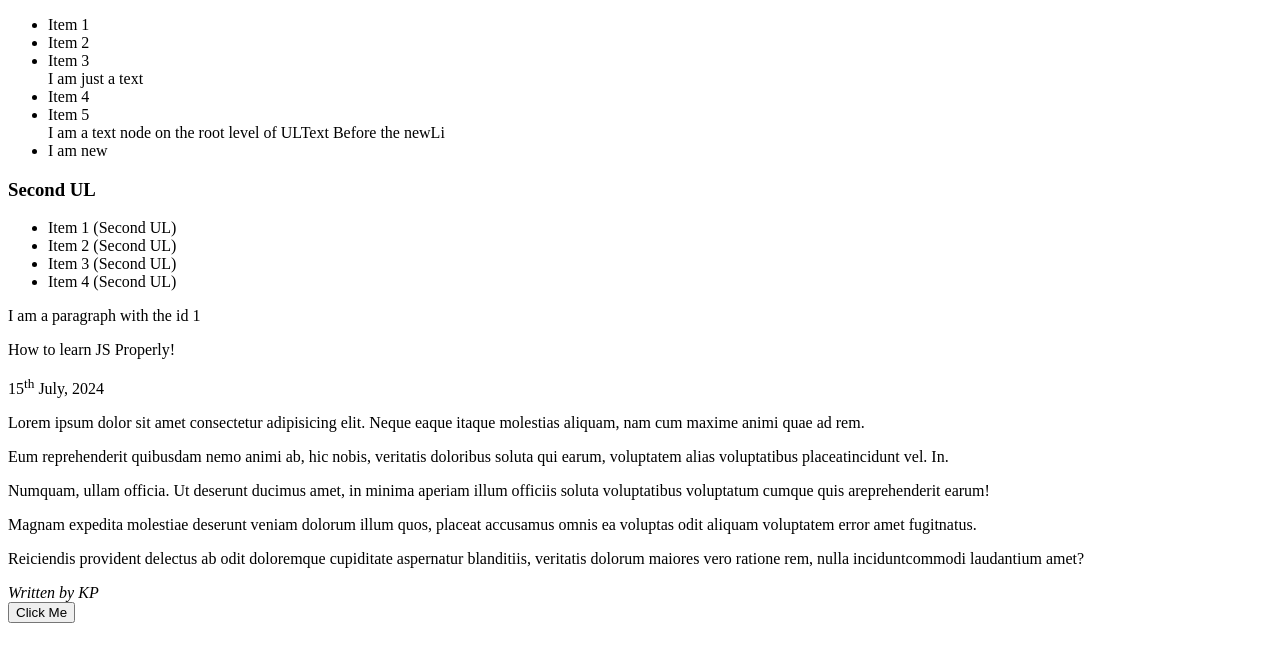
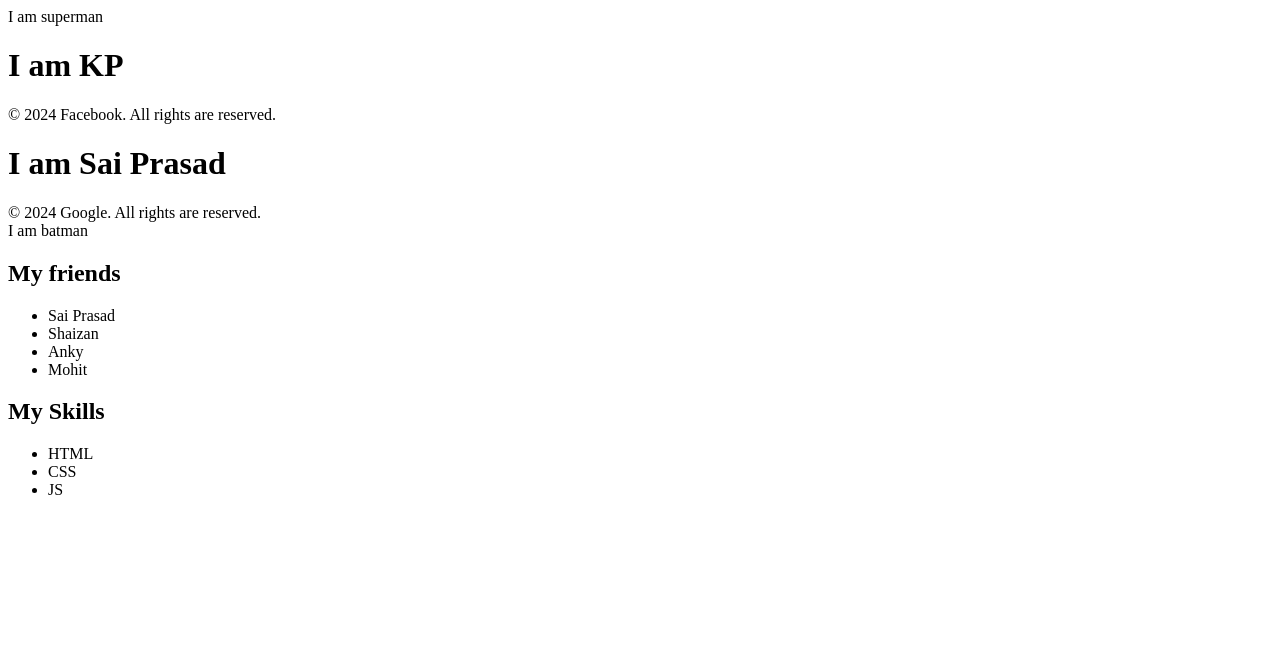
Before and after one commit to kpwebdev/teaching-js, a plain HTML site: page index.html in a window 1280 px wide. Drawn offline with Linux system fonts and the light colour scheme.

Commit message:
created our own react-dom library

```diff
--- /dev/null
+++ b/10.react.js
@@ -0,0 +1,105 @@
+import ReactDom from "./libs/react-dom.js";
+
+// components
+import header from "./components/header.js";
+import hero from "./components/hero.js";
+import footer from "./components/footer.js";
+import list from "./components/list.js";
+
+const root = ReactDom.createRoot(document.getElementById("root"));
+
+const friends = ["Sai Prasad", "Shaizan", "Anky", "Mohit"];
+const skills = ["HTML", "CSS", "JS"];
+
+root.render(
+  hero("I am superman"),
+  header("I am KP"),
+  footer("&copy; 2024 Facebook. All rights are reserved."),
+  header("I am Sai Prasad"),
+  footer("&copy; 2024 Google. All rights are reserved."),
+  hero("I am batman"),
+  list("My friends", friends),
+  list("My Skills", skills)
+);
+
+// root.render(
+//   (function hero(heroTextContent) {
+//     const heroSection = document.createElement("section");
+//     heroSection.innerHTML = heroTextContent;
+
+//     return heroSection;
+//   })("I am superman"),
+//   (function header(headerText) {
+//     const h1 = document.createElement("h1");
+//     h1.innerHTML = headerText;
+
+//     return h1;
+//   })("I am KP"),
+//   (function footer(footerTextContent) {
+//     const footerElement = document.createElement("footer");
+//     footerElement.innerHTML = footerTextContent;
+
+//     return footerElement;
+//   })("&copy; 2024 Facebook. All rights are reserved."),
+//   (function header(headerText) {
+//     const h1 = document.createElement("h1");
+//     h1.innerHTML = headerText;
+
+//     return h1;
+//   })("I am Sai Prasad"),
+//   (function footer(footerTextContent) {
+//     const footerElement = document.createElement("footer");
+//     footerElement.innerHTML = footerTextContent;
+
+//     return footerElement;
+//   })("&copy; 2024 Google. All rights are reserved."),
+//   (function hero(heroTextContent) {
+//     const heroSection = document.createElement("section");
+//     heroSection.innerHTML = heroTextContent;
+
+//     return heroSection;
+//   })("I am batman"),
+//   // list("My friends", friends),
+//   (function list(listHeading, itemArray) {
+//     const h2AndUlVirtualDom = document.createDocumentFragment();
+
+//     const h2 = document.createElement("h2");
+//     h2.innerHTML = listHeading;
+
+//     const ul = document.createElement("ul");
+//     const ulVirtualDOM = document.createDocumentFragment();
+
+//     itemArray.forEach((item) => {
+//       const li = document.createElement("li");
+//       li.innerHTML = item;
+
+//       ulVirtualDOM.appendChild(li);
+//     });
+
+//     ul.appendChild(ulVirtualDOM);
+
+//     h2AndUlVirtualDom.append(h2, ul);
+//     return h2AndUlVirtualDom;
+//   })("My friends", friends),
+//   (function list(listHeading, itemArray) {
+//     const h2AndUlVirtualDom = document.createDocumentFragment();
+
+//     const h2 = document.createElement("h2");
+//     h2.innerHTML = listHeading;
+
+//     const ul = document.createElement("ul");
+//     const ulVirtualDOM = document.createDocumentFragment();
+
+//     itemArray.forEach((item) => {
+//       const li = document.createElement("li");
+//       li.innerHTML = item;
+
+//       ulVirtualDOM.appendChild(li);
+//     });
+
+//     ul.appendChild(ulVirtualDOM);
+
+//     h2AndUlVirtualDom.append(h2, ul);
+//     return h2AndUlVirtualDom;
+//   })("My Skills", skills)
+// );
--- /dev/null
+++ b/components/footer.js
@@ -0,0 +1,8 @@
+function footer(footerTextContent) {
+  const footerElement = document.createElement("footer");
+  footerElement.innerHTML = footerTextContent;
+
+  return footerElement;
+}
+
+export default footer;
--- /dev/null
+++ b/components/header.js
@@ -0,0 +1,8 @@
+function header(headerText) {
+  const h1 = document.createElement("h1");
+  h1.innerHTML = headerText;
+
+  return h1;
+}
+
+export default header;
--- /dev/null
+++ b/components/hero.js
@@ -0,0 +1,8 @@
+function hero(heroTextContent) {
+  const heroSection = document.createElement("section");
+  heroSection.innerHTML = heroTextContent;
+
+  return heroSection;
+}
+
+export default hero;
--- /dev/null
+++ b/components/list.js
@@ -0,0 +1,23 @@
+function list(listHeading, itemArray) {
+  const h2AndUlVirtualDom = document.createDocumentFragment();
+
+  const h2 = document.createElement("h2");
+  h2.innerHTML = listHeading;
+
+  const ul = document.createElement("ul");
+  const ulVirtualDOM = document.createDocumentFragment();
+
+  itemArray.forEach((item) => {
+    const li = document.createElement("li");
+    li.innerHTML = item;
+
+    ulVirtualDOM.appendChild(li);
+  });
+
+  ul.appendChild(ulVirtualDOM);
+
+  h2AndUlVirtualDom.append(h2, ul);
+  return h2AndUlVirtualDom;
+}
+
+export default list;
--- a/index.html
+++ b/index.html
@@ -18,60 +18,11 @@
       type="module"
     ></script> -->
     <!-- <script defer src="8.closures.js"></script> -->
-    <script src="9.DOM-manupulation.js" defer></script>
+    <!-- <script src="9.DOM-manupulation.js" defer></script> -->
+    <script src="10.react.js" type="module" defer></script>
     <link rel="stylesheet" href="sytles.css" />
   </head>
   <body>
-    <ul>
-      <li id="item1">Item 1</li>
-      <!-- I am commented out -->
-      <li class="special-li">Item 2</li>
-      <li>Item 3</li>
-      I am just a text
-      <li class="special-li">Item 4</li>
-      <li>Item 5</li>
-    </ul>
-    <h3>Second UL</h3>
-    <ul id="secondList">
-      <li>Item 1 (Second UL)</li>
-      <li>Item 2 (Second UL)</li>
-      <li>Item 3 (Second UL)</li>
-      <li>Item 4 (Second UL)</li>
-    </ul>
-    <p id="item1">I am a paragraph with the id 1</p>
-    <article>
-      <header>
-        <p>How to learn JS Properly!</p>
-        <span>15<sup>th</sup> July, 2024</span>
-      </header>
-      <div class="content">
-        <p>
-          Lorem ipsum dolor sit amet consectetur adipisicing elit. Neque eaque
-          itaque molestias aliquam, nam cum maxime animi quae ad rem.
-        </p>
-        <p>
-          Eum reprehenderit quibusdam nemo animi ab, hic nobis, veritatis
-          doloribus soluta qui earum, voluptatem alias voluptatibus
-          placeatincidunt vel. In.
-        </p>
-        <p>
-          Numquam, ullam officia. Ut deserunt ducimus amet, in minima aperiam
-          illum officiis soluta voluptatibus voluptatum cumque quis
-          areprehenderit earum!
-        </p>
-        <p>
-          Magnam expedita molestiae deserunt veniam dolorum illum quos, placeat
-          accusamus omnis ea voluptas odit aliquam voluptatem error amet
-          fugitnatus.
-        </p>
-        <p>
-          Reiciendis provident delectus ab odit doloremque cupiditate aspernatur
-          blanditiis, veritatis dolorum maiores vero ratione rem, nulla
-          inciduntcommodi laudantium amet?
-        </p>
-      </div>
-      <cite>Written by KP</cite>
-    </article>
-    <button>Click Me</button>
+    <div id="root"></div>
   </body>
 </html>
--- /dev/null
+++ b/libs/react-dom.js
@@ -0,0 +1,36 @@
+/*
+  ReactDOM:
+    {
+      rootElement: null,
+      createRoot(){
+        root: {
+          render(){
+            Some code is here...
+          }
+        }
+      },
+    }
+*/
+
+const ReactDom = {
+  rootElement: null,
+};
+
+ReactDom.createRoot = function (rootElement) {
+  const root = {
+    rootElement,
+  };
+
+  root.render = function (...components) {
+    const virtualDOM = document.createDocumentFragment();
+    components.forEach((component) => {
+      virtualDOM.appendChild(component);
+    });
+
+    this.rootElement.appendChild(virtualDOM);
+  };
+
+  return root;
+};
+
+export default ReactDom;
```
